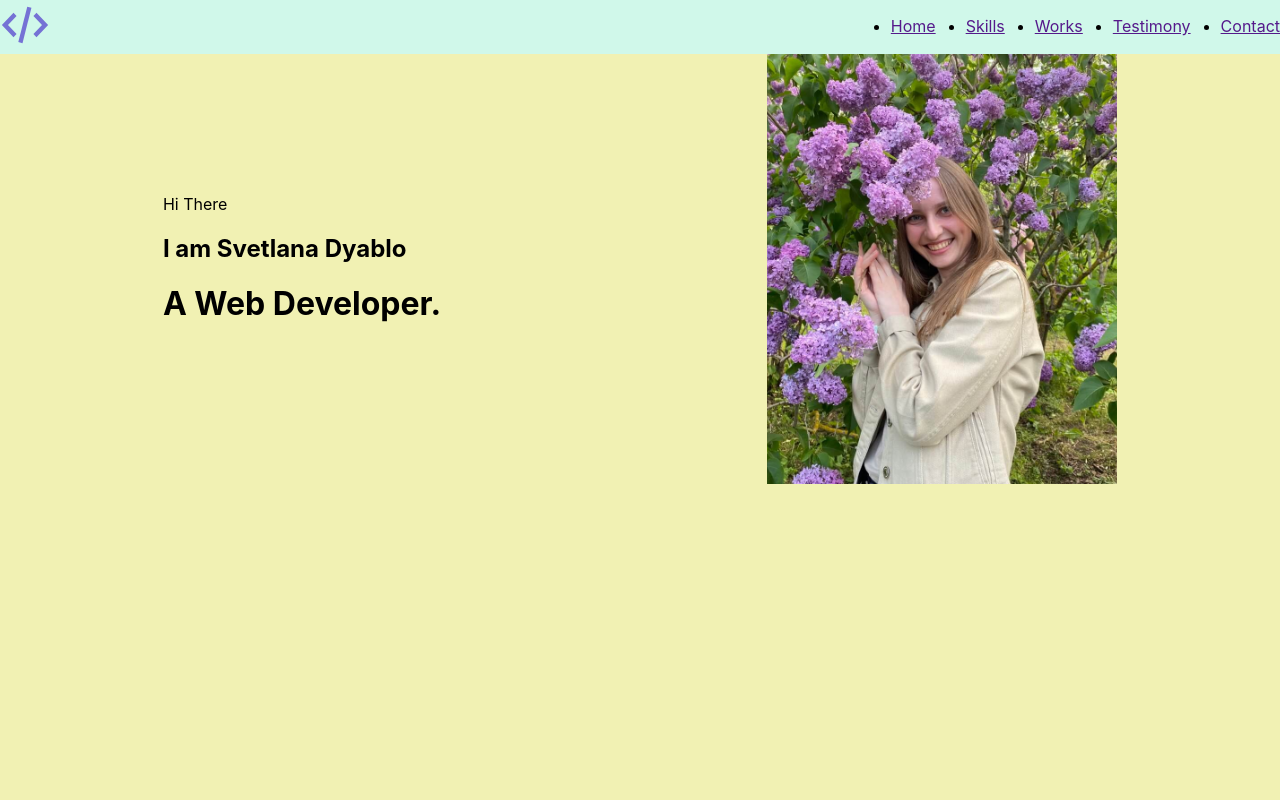
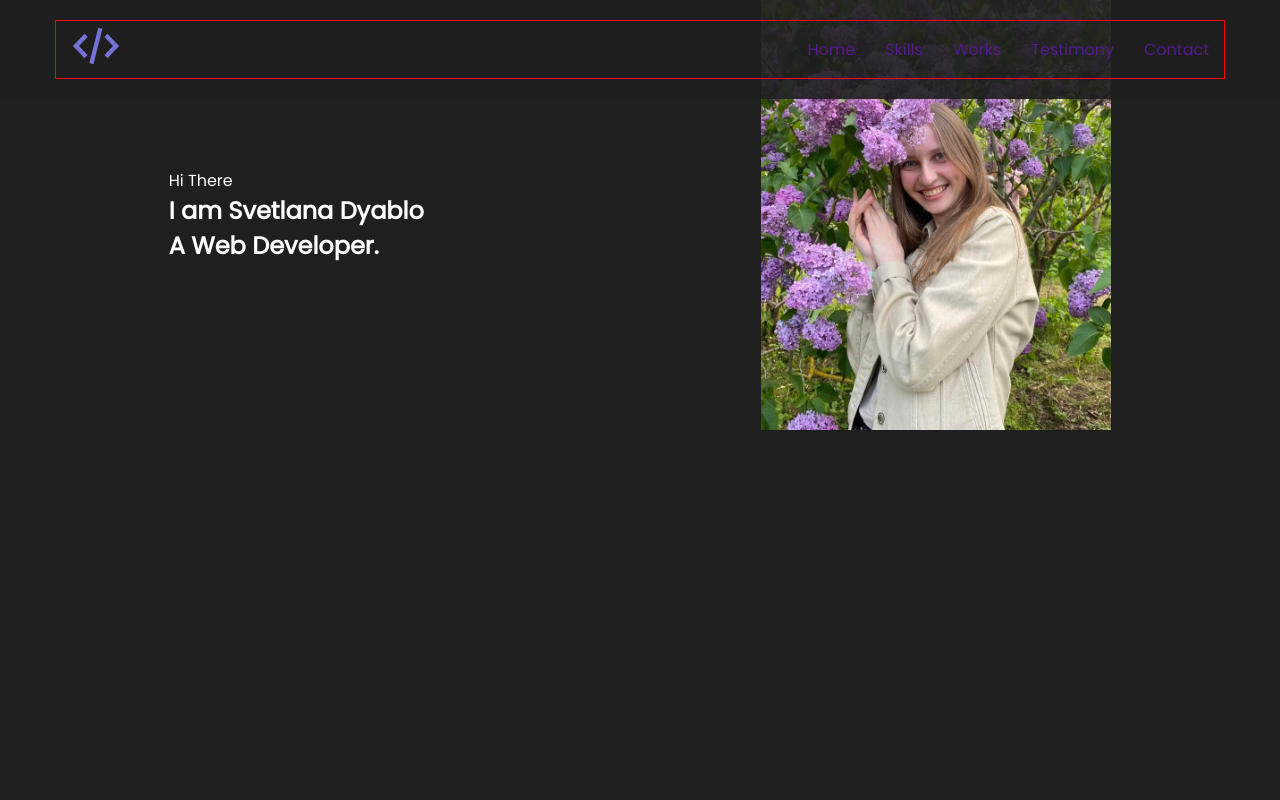
Before and after one commit to Kat10-4/portfolio-start-project, a React app: page / in a window 1280 px wide. Shown: the top 800 px of the page. Built offline with nearby package versions, Linux system fonts and the light colour scheme.

Commit message:
global styles

```diff
--- a/public/index.html
+++ b/public/index.html
@@ -24,6 +24,9 @@
       work correctly both with client-side routing and a non-root public URL.
       Learn how to configure a non-root public URL by running `npm run build`.
     -->
+    <link rel="preconnect" href="https://fonts.googleapis.com">
+    <link rel="preconnect" href="https://fonts.gstatic.com" crossorigin>
+    <link href="https://fonts.googleapis.com/css2?family=Josefin+Sans:ital,wght@0,100..700;1,100..700&family=Poppins&display=swap" rel="stylesheet">
     <title>React App</title>
   </head>
   <body>
--- /dev/null
+++ b/src/components/Container.ts
@@ -0,0 +1,11 @@
+import styled from "styled-components";
+
+
+export const Container = styled.div`
+    max-width: 1170px;
+    width: 100%;
+    min-height: 100%;
+    padding: 0 15px;
+    margin: 0 auto;
+    border: 1px solid red;
+`
--- a/src/index.tsx
+++ b/src/index.tsx
@@ -3,14 +3,16 @@ import ReactDOM from 'react-dom/client';
 import './index.css';
 import App from './App';
 import reportWebVitals from './reportWebVitals';
+import {GlobalStyle} from "./styles/Global.styled";
 
 const root = ReactDOM.createRoot(
-  document.getElementById('root') as HTMLElement
+    document.getElementById('root') as HTMLElement
 );
 root.render(
-  <React.StrictMode>
-    <App />
-  </React.StrictMode>
+    <React.StrictMode>
+        <GlobalStyle/>
+        <App/>
+    </React.StrictMode>
 );
 
 // If you want to start measuring performance in your app, pass a function
--- a/src/layout/header  /Header.tsx
+++ b/src/layout/header  /Header.tsx
@@ -1,22 +1,32 @@
 import React from 'react';
 import styled from "styled-components";
 import {Logo} from "../../components/logo/Logo";
-import {Menu} from "../../components/menu/Menu";
+import {Container} from "../../components/Container";
+import {FlexWrapper} from "../../components/FlexWrapper";
+import {HeaderMenu} from "./headerMenu/HeaderMenu";
 
-const items=["Home","Skills","Works","Testimony","Contact"]
+const items = ["Home", "Skills", "Works", "Testimony", "Contact"]
 
 export const Header = () => {
     return (
         <StyledHeader>
-            <Logo/>
-            <Menu menuItems={items}/>
+            <Container>
+                <FlexWrapper align={"center"} justify={"space-between"}>
+                    <Logo/>
+                    <HeaderMenu menuItems={items}/>
+                </FlexWrapper>
+            </Container>
         </StyledHeader>
     );
 };
 
 
 const StyledHeader = styled.header`
-    background-color: #d0f8ea;
-    display: flex;
-    justify-content: space-between;
+    background: rgba(31, 31, 32, 0.9);
+    padding: 20px 0;
+    position: fixed;
+    top: 0;
+    left: 0;
+    right: 0;
+    z-index: 99999;
 `
--- /dev/null
+++ b/src/layout/header  /headerMenu/HeaderMenu.tsx
@@ -0,0 +1,25 @@
+import React from 'react';
+import styled from "styled-components";
+
+
+export const HeaderMenu = (props: { menuItems: Array<string> }) => {
+    return (
+        <div>
+            <StyledMenu>
+                <ul>
+                    {props.menuItems.map((item, index) => {
+                        return <li key={index}>
+                            <a href="">{item}</a>
+                        </li>
+                    })}
+                </ul>
+            </StyledMenu>
+        </div>
+    );
+};
+
+const StyledMenu = styled.nav`
+    ul {
+        display: flex;
+        gap: 30px;
+`
--- a/src/layout/sections/main/Main.tsx
+++ b/src/layout/sections/main/Main.tsx
@@ -18,7 +18,7 @@ export const Main = () => {
     );
 };
 
-const StyledMain = styled.div`
+const StyledMain = styled.section`
     min-height: 100vh;
     background-color: #f1f1b3;
 `
--- /dev/null
+++ b/src/styles/Global.styled.ts
@@ -0,0 +1,44 @@
+import {createGlobalStyle} from "styled-components";
+import {theme} from "./Theme";
+
+
+export const GlobalStyle = createGlobalStyle`
+    *,
+    *::before,
+    *::after {
+        margin: 0;
+        padding: 0;
+        box-sizing: border-box;
+    }
+
+    body {
+        margin: 0;
+        font-family: "Poppins", -apple-system, BlinkMacSystemFont, 'Segoe UI', 'Roboto', 'Oxygen',
+        'Ubuntu', 'Cantarell', 'Fira Sans', 'Droid Sans', 'Helvetica Neue',
+        sans-serif;
+        -webkit-font-smoothing: antialiased;
+        -moz-osx-font-smoothing: grayscale;
+        color: ${theme.colors.font};
+    }
+
+    a {
+        text-decoration: none;
+    }
+
+    ul {
+        list-style: none;
+    }
+
+    button {
+        background-color: unset;
+        border: none;
+    }
+
+    section:nth-of-type(odd) {
+        background-color: ${theme.colors.primaryBg};
+    }
+
+    section:nth-of-type(even) {
+        background-color: ${theme.colors.secondaryBg};
+    }
+`
--- /dev/null
+++ b/src/styles/Theme.ts
@@ -0,0 +1,10 @@
+
+export const theme = {
+    colors: {
+        primaryBg: '#1F1F20',
+        secondaryBg: '#252527',
+        accent: '#7572D5',
+
+        font: '#FFFFFF',
+    }
+}
```
Also changed, not shown: src/assets/images/icons-sprite.svg.
